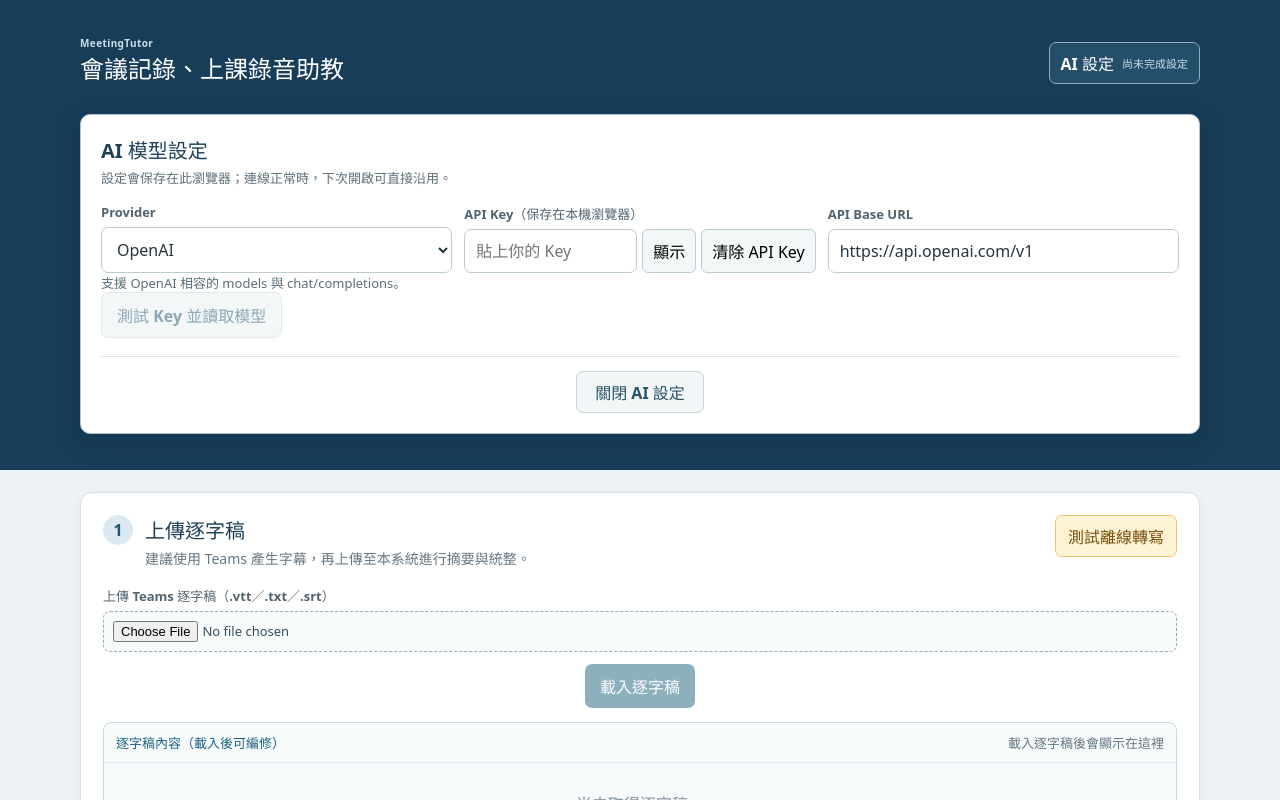
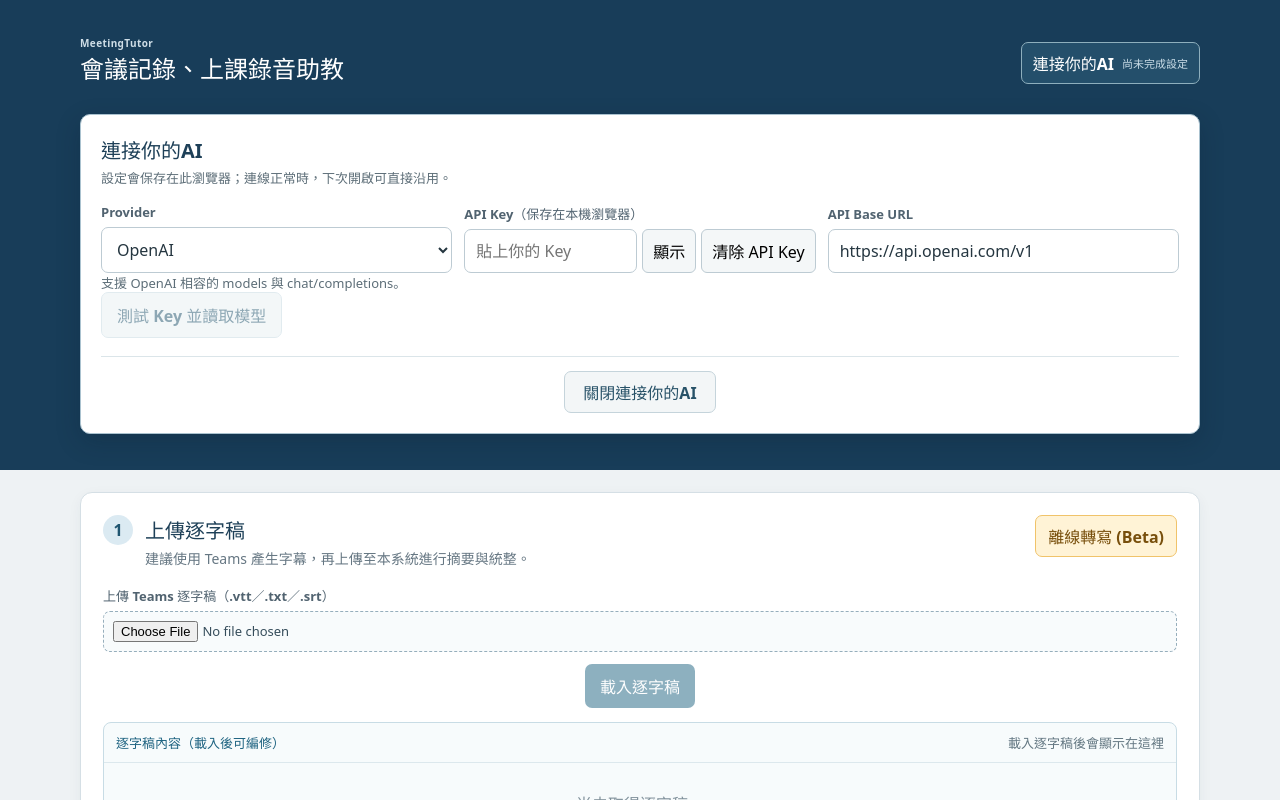
Before and after one commit to educatres/MeetingTutor, a React (Vite) app: page / in a window 1280 px wide. Shown: the top 800 px of the page. Built offline with nearby package versions, Linux system fonts and the light colour scheme.

Commit message:
chore: rename AI connection and offline transcription actions

```diff
--- a/src/App.tsx
+++ b/src/App.tsx
@@ -383,7 +383,7 @@ export default function App() {
       return
     }
     if (!config.apiKey.trim() || !config.modelId) {
-      setGlossaryStatus('請先完成 AI 設定並測試模型。')
+      setGlossaryStatus('請先完成「連接你的AI」並測試模型。')
       setSettingsOpen(true)
       return
     }
@@ -441,7 +441,7 @@ export default function App() {
       return
     }
     if (!config.apiKey.trim() || !config.modelId) {
-      const message = '請先開啟頁首的「AI 設定」，測試 API Key 並選擇模型。'
+      const message = '請先開啟頁首的「連接你的AI」，測試 API Key 並選擇模型。'
       setGenerationStatus({ kind: 'error', message })
       setStatus(message)
       setSettingsOpen(true)
@@ -483,19 +483,19 @@ export default function App() {
 
   return <div className="app-shell">
     <header className="hero">
-      <div className="hero-main"><div className="hero-heading-row"><div className="hero-title-block"><p className="eyebrow">MeetingTutor</p><h1>會議記錄、上課錄音助教</h1></div><div className="header-actions"><button className={config.apiKey && config.modelId ? 'settings-toggle is-ready' : 'settings-toggle'} type="button" onClick={() => setSettingsOpen(true)} aria-expanded={settingsOpen}><span>AI 設定</span><small>{config.apiKey && config.modelId ? `${providerLabel(config.id)}｜${config.modelId}` : '尚未完成設定'}</small></button></div></div>{hardwareResult && <p className="hardware-result" role="status">{hardwareResult}</p>}</div>
-      {settingsOpen && <section className="ai-settings-panel" aria-label="AI 模型設定">
-        <div className="settings-panel-heading"><div><h2>AI 模型設定</h2><p>設定會保存在此瀏覽器；連線正常時，下次開啟可直接沿用。</p></div></div>
+      <div className="hero-main"><div className="hero-heading-row"><div className="hero-title-block"><p className="eyebrow">MeetingTutor</p><h1>會議記錄、上課錄音助教</h1></div><div className="header-actions"><button className={config.apiKey && config.modelId ? 'settings-toggle is-ready' : 'settings-toggle'} type="button" onClick={() => setSettingsOpen(true)} aria-expanded={settingsOpen}><span>連接你的AI</span><small>{config.apiKey && config.modelId ? `${providerLabel(config.id)}｜${config.modelId}` : '尚未完成設定'}</small></button></div></div>{hardwareResult && <p className="hardware-result" role="status">{hardwareResult}</p>}</div>
+      {settingsOpen && <section className="ai-settings-panel" aria-label="連接你的AI">
+        <div className="settings-panel-heading"><div><h2>連接你的AI</h2><p>設定會保存在此瀏覽器；連線正常時，下次開啟可直接沿用。</p></div></div>
         <div className="provider-grid"><label className="field"><span>Provider</span><select value={config.id} onChange={(e) => updateProvider(e.target.value as ProviderId)} disabled={busy}>{PROVIDERS.map((provider) => <option key={provider.id} value={provider.id}>{provider.label}</option>)}</select></label><label className="field"><span>API Key（保存在本機瀏覽器）</span><div className="key-input"><input type={showKey ? 'text' : 'password'} value={config.apiKey} onChange={(e) => updateApiKey(e.target.value)} autoComplete="off" placeholder="貼上你的 Key" disabled={busy} /><button type="button" onClick={() => setShowKey((value) => !value)}>{showKey ? '隱藏' : '顯示'}</button><button type="button" onClick={clearApiKeys} disabled={busy}>清除 API Key</button></div></label><label className="field"><span>API Base URL</span><input value={config.baseUrl ?? ''} onChange={(e) => updateBaseUrl(e.target.value)} disabled={busy} /></label>{config.id === 'cgu' && <label className="field"><span>CGU 推理程度（預設：中）</span><select value={config.reasoningEffort ?? 'medium'} onChange={(e) => setConfig((current) => ({ ...current, reasoningEffort: e.target.value as ReasoningEffort }))} disabled={busy}><option value="low">低</option><option value="medium">中</option><option value="high">高</option></select></label>}</div>
         <p className="hint">{PROVIDERS.find((provider) => provider.id === config.id)?.hint}</p><button className="secondary" onClick={testProvider} disabled={busy || !config.apiKey}>{busy ? '測試中…' : config.modelId ? '重新測試並更新模型' : '測試 Key 並讀取模型'}</button>{modelTestStatus === 'available' && <p className="model-available" role="status">模型可用（已讀取 {models.length} 個），設定已自動保存。</p>}{modelTestStatus === 'empty' && <p className="model-unavailable" role="status">測試成功，但沒有可列舉的模型。</p>}{modelTestStatus === 'error' && <p className="model-unavailable" role="alert">模型呼叫失敗，請檢查 Key、Base URL、模型或服務狀態。</p>}{config.modelId && !models.length && modelTestStatus !== 'error' && <p className="stored-model">已保存模型：{config.modelId}</p>}{models.length > 0 && <label className="field model-select"><span>選擇模型</span><select value={config.modelId ?? ''} onChange={(e) => setConfig({ ...config, modelId: e.target.value })}>{models.map((model) => <option key={model.id} value={model.id}>{model.displayName}（{model.id}）</option>)}</select></label>}
-        <div className="settings-close-row"><button type="button" onClick={() => setSettingsOpen(false)}>關閉 AI 設定</button></div>
+        <div className="settings-close-row"><button type="button" onClick={() => setSettingsOpen(false)}>關閉連接你的AI</button></div>
       </section>}
     </header>
 
     <main className="workspace">
-      <section className="panel"><div className="section-heading"><span className="step">1</span><div><h2>上傳逐字稿</h2><p>建議使用 Teams 產生字幕，再上傳至本系統進行摘要與統整。</p></div><button className={testPreviewOpen ? 'test-preview-toggle is-active' : 'test-preview-toggle'} type="button" onClick={() => setTestPreviewOpen((current) => !current)} aria-expanded={testPreviewOpen}>測試離線轉寫</button></div>
-        {testPreviewOpen && <section className="test-preview-panel" aria-label="測試離線轉寫">
-          <div className="test-preview-heading"><div><h2>測試離線轉寫</h2><p>需要測試瀏覽器端語音轉錄時，再從這裡上傳音訊或開始錄音。</p></div><button type="button" onClick={() => setTestPreviewOpen(false)}>關閉</button></div>
+      <section className="panel"><div className="section-heading"><span className="step">1</span><div><h2>上傳逐字稿</h2><p>建議使用 Teams 產生字幕，再上傳至本系統進行摘要與統整。</p></div><button className={testPreviewOpen ? 'test-preview-toggle is-active' : 'test-preview-toggle'} type="button" onClick={() => setTestPreviewOpen((current) => !current)} aria-expanded={testPreviewOpen}>離線轉寫 (Beta)</button></div>
+        {testPreviewOpen && <section className="test-preview-panel" aria-label="離線轉寫 (Beta)">
+          <div className="test-preview-heading"><div><h2>離線轉寫 (Beta)</h2><p>需要測試瀏覽器端語音轉錄時，再從這裡上傳音訊或開始錄音。</p></div><button type="button" onClick={() => setTestPreviewOpen(false)}>關閉</button></div>
           <div className="test-preview-notice" role="note"><strong>建議先使用 Teams 產生字幕</strong><p>目前的語音模型僅在您的瀏覽器中執行，辨識精確度仍有限。此離線轉寫只適合發音較準確、背景雜訊少且較短的錄音檔案；建議先使用 Teams 錄音產生字幕，再將字幕上傳至本系統進行摘要與統整。</p></div>
           <div className="test-preview-hardware"><p className="hardware-note">最低硬體建議：四核心現代處理器、8 GB RAM、至少 2 GB 可用空間；建議使用最新版 Chrome、Edge 或 Firefox，WebGPU 可用時速度較佳。</p><button className="hardware-button" onClick={checkHardware}>檢測我的硬體</button></div>
           <div className="controls-row"><label className="field"><span>轉寫語言</span><select value={language} onChange={(event) => setLanguage(event.target.value as Language)} disabled={busy}><option value="zh">中文（繁體／多語模型）</option><option value="en">English（英文模型）</option></select></label><label className="field"><span>Whisper 模型</span><select value={whisperModel} onChange={(event) => setWhisperModel(event.target.value as 'tiny' | 'base' | 'medium')} disabled={busy}><option value="medium">Whisper-medium（最準確、需要較多記憶體）</option><option value="base">Whisper-base（預設，較準確）</option><option value="tiny">Whisper-tiny（較快、較省資源）</option></select></label><label className="file-picker"><span>選擇音訊</span><input type="file" accept="audio/*,video/*" onChange={onAudioChange} disabled={busy} /></label><button className="secondary" onClick={recording ? stopRecording : startRecording} disabled={busy}>{recording ? '停止錄音' : '開始錄音'}</button></div>
```
